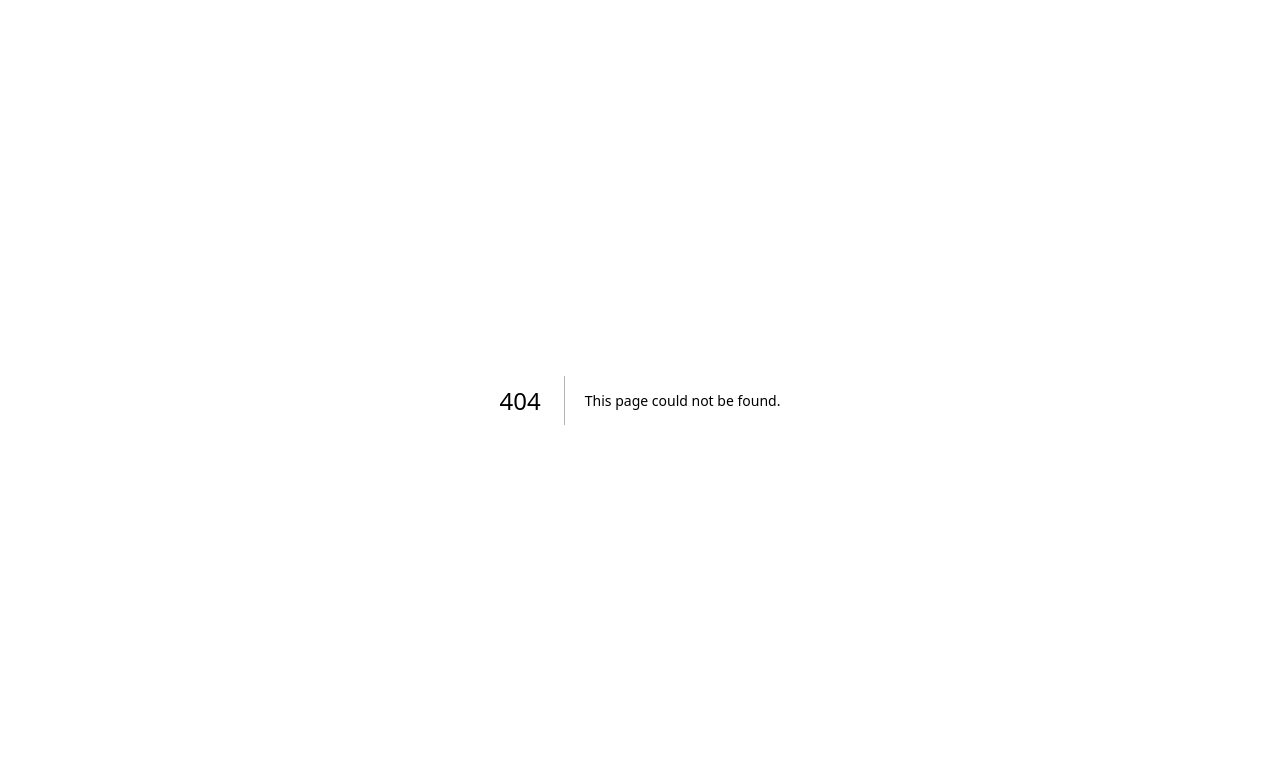
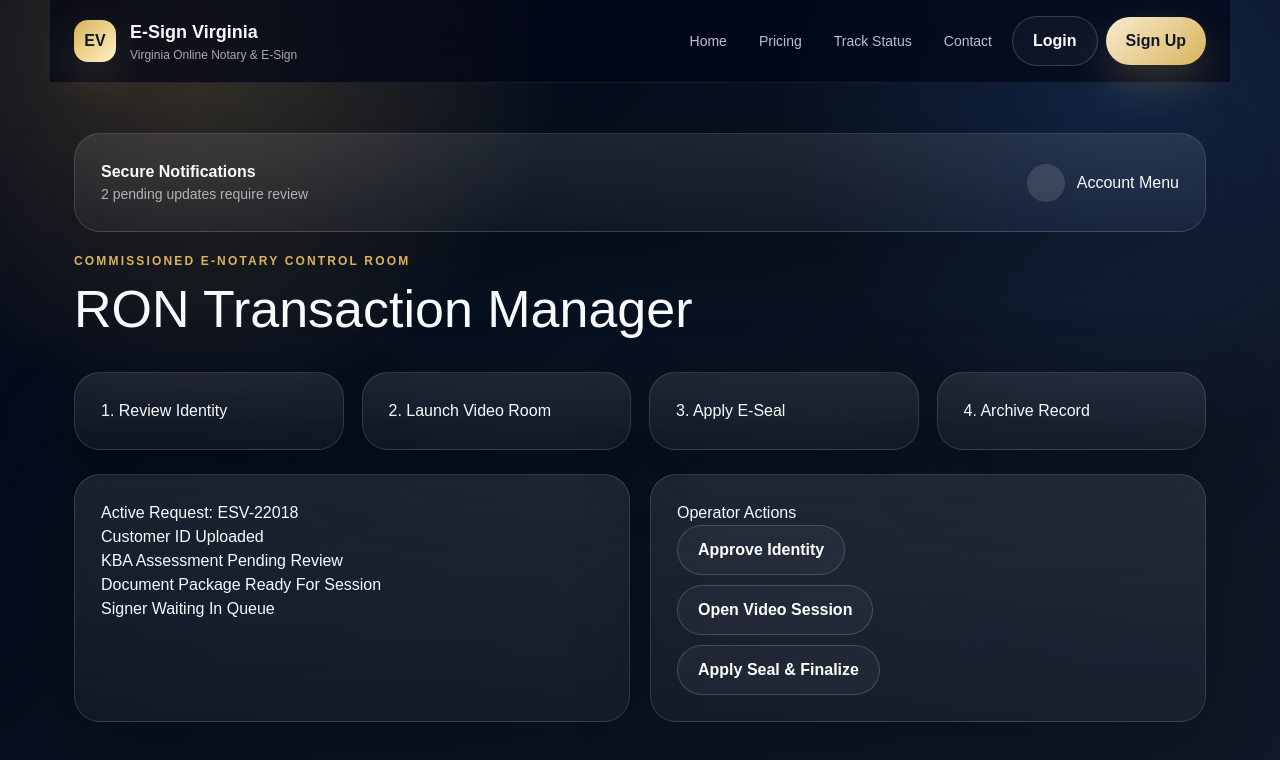
Before and after one commit to rawillia9801/esign, a Next.js app: page /notary/ron-control in a window 1280 px wide. Before the commit this address had no page. Shown: the top 760 px of the page. Built offline with nearby package versions, Linux system fonts and the light colour scheme.

Commit message:
Add notary RON transaction control manager

```diff
--- /dev/null
+++ b/app/notary/ron-control/page.tsx
@@ -0,0 +1,39 @@
+import Header from '../../../components/Header'
+import ProfileBar from '../../../components/ProfileBar'
+import Link from 'next/link'
+
+export default function RonControl(){
+ return (
+  <main className="container">
+   <Header />
+   <div style={{padding:'50px 0'}}>
+    <ProfileBar />
+    <div className="eyebrow">Commissioned E-Notary Control Room</div>
+    <h1 style={{fontSize:'52px'}}>RON Transaction Manager</h1>
+
+    <div className="grid-4" style={{marginTop:'24px'}}>
+      <div className="card">1. Review Identity</div>
+      <div className="card">2. Launch Video Room</div>
+      <div className="card">3. Apply E-Seal</div>
+      <div className="card">4. Archive Record</div>
+    </div>
+
+    <div className="grid-2" style={{marginTop:'24px'}}>
+      <div className="card">
+        <h3>Active Request: ESV-22018</h3>
+        <p>Customer ID Uploaded</p>
+        <p>KBA Assessment Pending Review</p>
+        <p>Document Package Ready For Session</p>
+        <p>Signer Waiting In Queue</p>
+      </div>
+      <div className="card">
+        <h3>Operator Actions</h3>
+        <Link href="/notary/verification" className="btn-secondary" style={{marginBottom:'10px'}}>Approve Identity</Link><br/>
+        <Link href="/notary/live-session" className="btn-secondary" style={{marginBottom:'10px'}}>Open Video Session</Link><br/>
+        <Link href="/notary/seal-vault" className="btn-secondary">Apply Seal & Finalize</Link>
+      </div>
+    </div>
+   </div>
+  </main>
+ )
+}
```
